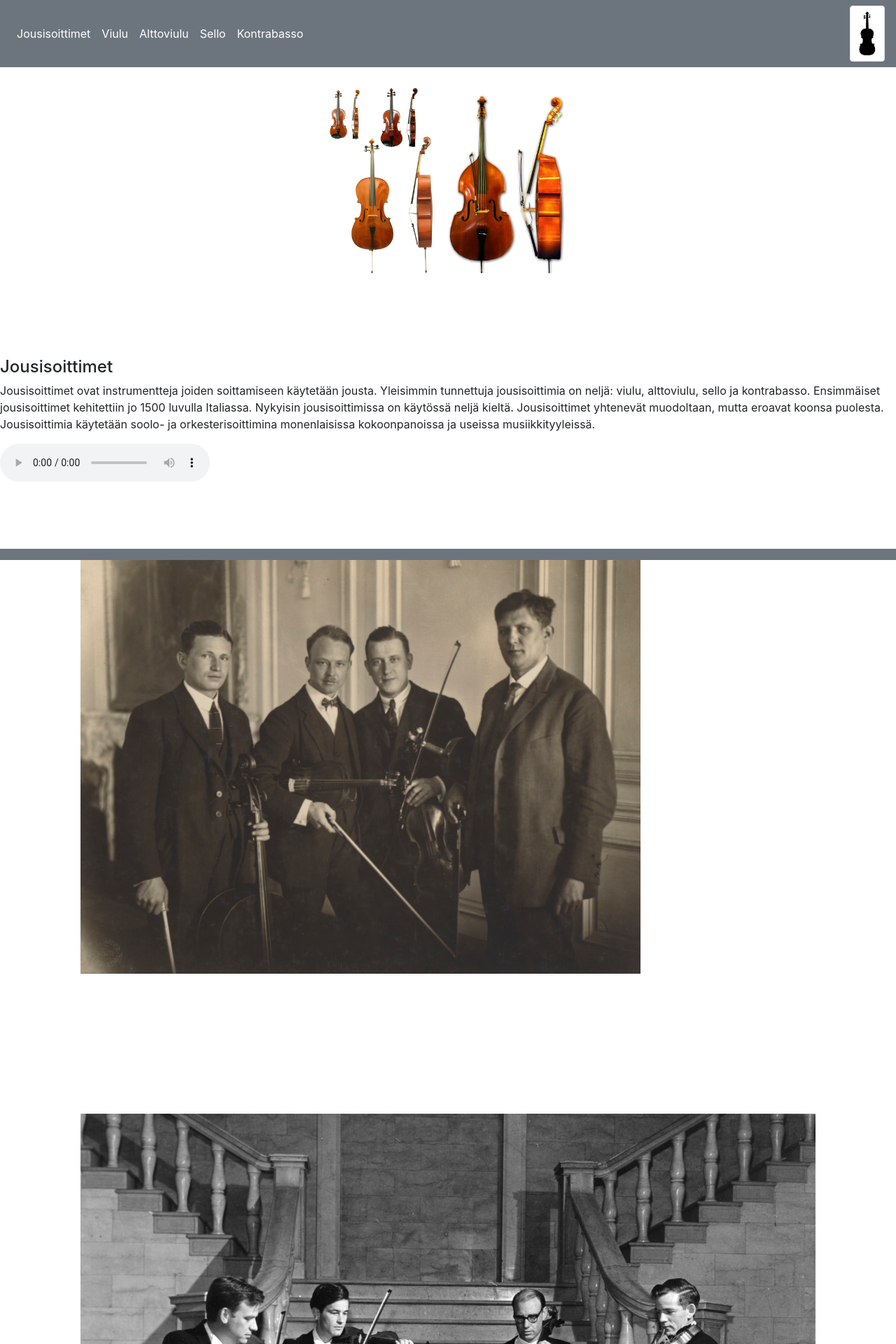
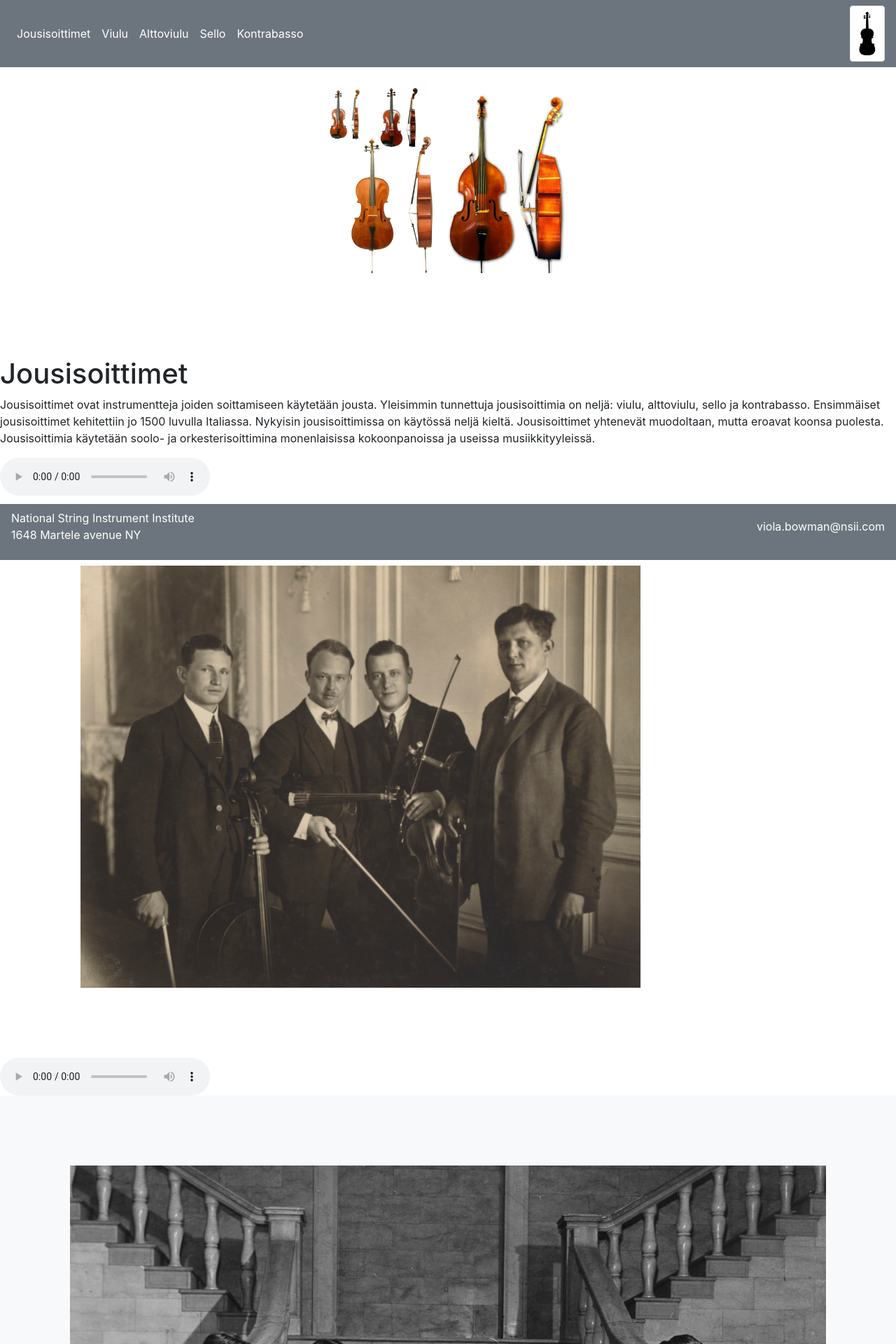
Before and after one commit to kostihiltunen/kostihiltunen.github.io, a PHP site: page / in a window 1280 px wide. Shown: the top 1920 px of the page at 70% size. Run offline with PHP 8.4, Linux system fonts and the light colour scheme.

Commit message:
added padding-bottom to contentElement, divs for content texts, audio player to violin page

```diff
--- a/index.html
+++ b/index.html
@@ -97,13 +97,19 @@
       </nav>
     </div>
     <!-- Sisältöalue -->
-    <div class="container-fluid bg-white min-vh-80">
+    <div class="container-fluid bg-white max-width">
       <div class="row" id="contentElement"></div>
     </div>
-    <div id="navbartop">
+    <div id="navbarbottom">
       <nav
-        class="navbar fixed-bottom navbar-expand-lg navbar-light bg-secondary"
-      ></nav>
+        class="navbar fixed-bottom navbar-expand-xxl navbar-light bg-secondary text-white"
+      >
+        <p>
+          National String Instrument Institute<br />
+          1648 Martele avenue NY
+        </p>
+        <p class="text-center">viola.bowman@nsii.com</p>
+      </nav>
     </div>
   </body>
 </html>
--- a/index.js
+++ b/index.js
@@ -23,7 +23,7 @@ var indexHTML =
   '<div class="mx-auto" style="width: 600px">\
     <img src="./assets/string_instruments_new.jpg" alt="StringInstruments" style="width:100%">\
   </div>\
-  <div><h4>Jousisoittimet</h4>\
+  <div><h1>Jousisoittimet</h1>\
 <p>Jousisoittimet ovat instrumentteja joiden soittamiseen käytetään jousta. Yleisimmin tunnettuja jousisoittimia on neljä: \
 viulu, alttoviulu, sello ja kontrabasso. Ensimmäiset jousisoittimet kehitettiin jo 1500 luvulla Italiassa. \
 Nykyisin jousisoittimissa on käytössä neljä kieltä. Jousisoittimet yhtenevät muodoltaan, mutta eroavat koonsa puolesta. \
@@ -35,17 +35,25 @@ Jousisoittimia käytetään soolo- ja orkesterisoittimina monenlaisissa kokoonpa
 <div class="container-fluid bg-white min-vh-100">\
 <img src="./assets/smaller_wallpaper.jpg" class="img-fluid" alt="StringQuartetStands" style="width:80%">\
 </div>\
-<div class="container-fluid bg-white min-vh-100">\
-<img src="./assets/wallpaper.jpg" alt="StringQuartet" style="width:100%">\
+<audio controls>\
+  <source src="./assets/quartet_mozart.mp3" type="audio/mpeg">\
+  Your browser does not support the audio element.\
+</audio>\
+<div class="col-sm-13 bg-light">\
+    <img src="./assets/wallpaper.jpg" alt="StringQuartet" class="img-fluid">\
 </div>\
 ';
 
 const violinHTML =
   '<div class="mx-auto" style="width: 600px">\
   <img src="./assets/small_violin_new.jpg" alt="Violin" style="width:100%"></div>\
-  <h4>Viulu</h4>\
+  <div><h1>Viulu</h1>\
 <p>Viulu on jousisoitinperheen korkeaäänisin soitin. Viulussa on neljä kieltä, jotka viritetään kvintin välein: \
 g–d1–a1–e2 tai IPN:n mukaan G3-D4-A4-E5 (järjestyksessä matalaäänisimmästä kielestä korkeimpaan).</p>\
+<audio controls>\
+<source src="./assets/violin_piano.mp3" type="audio/mpeg">\
+Your browser does not support the audio element.\
+</audio>\
 <h5>Historia</h5>\
 <p>Viulu kehittyi tiettävästi alun perin 1500-luvulla Italiassa.\
 Siihen yhdistyi piirteitä 1500-luvun alun soittimista kuten rebekistä, \
@@ -71,12 +79,12 @@ Sen jälkeen viuluun ei ole enää tehty mitään merkittäviä uudistuksia.</p>
 ja soittaja sääteli jouhien kireyttä painamalla niitä sormillaan. Ranskalainen Francois Tourte kehitti 1780-luvulla uuden, \
 pidemmän ja kevyemmän jousityypin, joka on edelleen käytössä lähes samanlaisena.</p>\
 <p>Paganini vei 1800-luvulla viulun soittotekniikkaa uudelle tasolle muun muassa yläasemasoitossa, \
-oktaavisoitossa ja vasemman käden pizzicatoissa.</p>';
+oktaavisoitossa ja vasemman käden pizzicatoissa.</p></div>';
 
 const violaHTML =
   '<div class="mx-auto" style="width: 600px">\
   <img src="./assets/small_viola_new.jpg" alt="Viola" style="width:100%"></div>\
-  <h4>Alttoviulu</h4>\
+  <div><h1>Alttoviulu</h1>\
 <p>Alttoviulu (suom. joskus myös viola, ransk. alto, engl. viola, saks. Bratsche) kuuluu jousisoittimiin, \
 tarkemmin viuluperheeseen. Se on hieman suurempi ja tummaäänisempi kuin viulu.</p>\
 <p>Alun perin viola oli nimitys joukolle jousisoittimia, joita alettiin valmistaa keskiajalla. \
@@ -89,12 +97,12 @@ Osiltaan tämä johtuu siitä, että alttoviulu on viuluperheen alttosoitin, ja
 <p>Alttoviulun kaikukoppa on kielten pituuteen ja paksuuteen suhteutettuna liian pieni. \
 On laskettu, että kaikukopan tulisi oikeastaan olla yli puoli metriä pitkä. \
 Sellaista alttoviulua ei tosin kukaan pystyisi soittamaan, koska soittimen on mahduttava leuan ja käden väliin. \
-Viululla eivät mittasuhteet ole muuttuneet lähellekään niin paljon kuin ne ovat alttoviululla muuttuneet 1600-luvulta lähtien.</p>';
+Viululla eivät mittasuhteet ole muuttuneet lähellekään niin paljon kuin ne ovat alttoviululla muuttuneet 1600-luvulta lähtien.</p></div>';
 
 const celloHTML =
   '<div class="mx-auto" style="width: 600px">\
   <img src="./assets/small_cello_new.jpg" alt="Cello" style="width:100%"></div>\
-  <h4>Sello</h4>\
+  <div><h1>Sello</h1>\
 <p>Sello (< ital. cello) on jousisoitin, joka muistuttaa jossakin määrin viulua ja alttoviulua. \
 Sello on kuitenkin paljon suurempi, ja toisin kuin alttoviulua, sitä soitetaan pystyasennossa. \
 Soittaja perinteisesti istuu soittaessaan ja pitää selloa jalkojensa välissä. \
@@ -112,12 +120,12 @@ Useimmat tunnetut viulunrakentajat (muiden muassa italialaiset Amati, Stradivari
 muissa kamarimusiikkiryhmissä. Sellolle on sävelletty lukuisia konserttoja ja sonaatteja. Populaarimusiikissa sello on harvinaisempi. \
 Vaikka sello saattaa olla mukana joissakin kappaleissa tai levytyksissä, on harvinaista, että se kuuluisi yhtyeen peruskokoonpanoon. \
 Poikkeuksena tästä on esimerkiksi Apocalyptica, 2Cellos ja Piano guys. Apocalyptica on maailmanlaajuisesti menestynyt suomalainen sellistiryhmä, \
-jonka musiikillista tyyliä on luonnehdittu muun muassa sinfoniseksi metalliksi.</p>';
+jonka musiikillista tyyliä on luonnehdittu muun muassa sinfoniseksi metalliksi.</p></div>';
 
 const doubleBassHTML =
   '<div class="mx-auto" style="width: 600px">\
   <img src="./assets/small_double_bass_new.jpg" alt="DoubleBass" style="width:100%"></div>\
-  <h4>Kontrabasso</h4>\
+  <div><h1>Kontrabasso</h1>\
 <p>Kontrabasso on jousisoitinperheen suurikokoisin jäsen. Kamari- ja sinfoniaorkesterissa sillä on tärkeä rooli, \
 sillä matalan äänialansa ansiosta se luo orkesterin sointiin syvyyttä. Tavallisesti kontrabasso soi oktaavin selloa alempaa. \
 Taidemusiikissa kontrabasson käyttö soolosoittimena on yleistynyt modernien teräskielien kehityksen johdosta. \
@@ -147,4 +155,4 @@ Tyypillisesti sooloteoksia ja kamarimusiikkia soitetaan pienempikokoisimmilla so
 Viulu ja sello puolestaan ovat mitoiltaan hyvin standardoituneet \
 (alttoviulun mitoissa on sen sijaan ollut jonkin verran vaihtelua). Yleisimmin kontrabasso on ¾-kokoinen \
 (vaikkakin tämä kokoluokitus kontrabasson kohdalla on harhaanjohtava), \
-ja kielen soiva pituus on 100–110 senttimetriä.</p>';
+ja kielen soiva pituus on 100–110 senttimetriä.</p></div>';
--- a/styles.css
+++ b/styles.css
@@ -10,3 +10,7 @@ img {
 #imgIcon {
   max-height: 80px;
 }
+
+#contentElement {
+  padding-bottom: 100px;
+}
```
Also changed, not shown: 2 other files.
